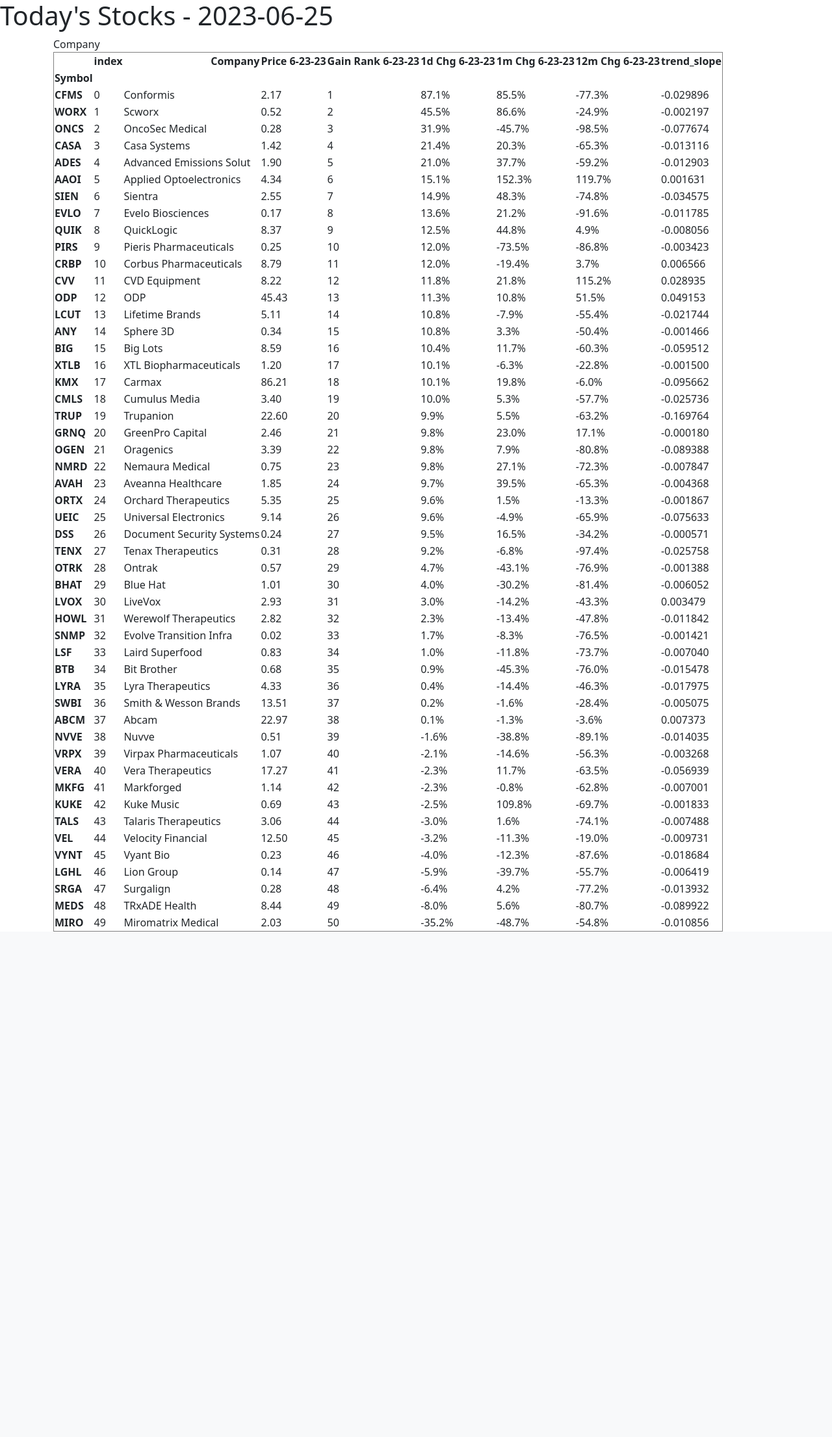
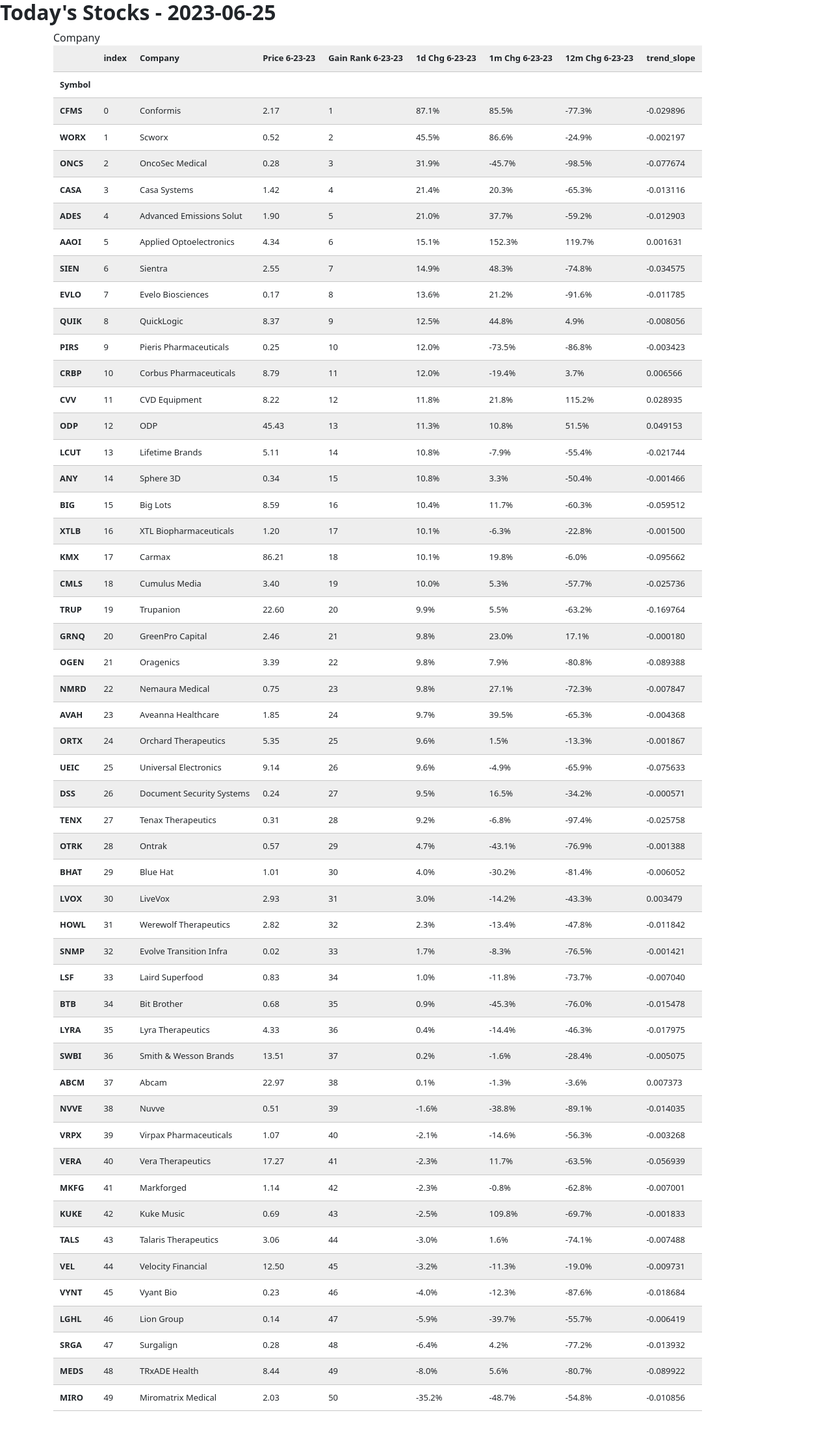
Before and after one commit to Hipsteryoda/flask_stock_visualizer, a Flask app: page /home in a window 1280 px wide. Shown: the part 56-2268 px from the top of the page at 65% size. Before the commit the page ends 1490 px from the top, so only its background shows below. Run offline with Flask 3, Linux system fonts and the light colour scheme; data comes from the database, SQL or seed files in the repository.

Commit message:
pretty-fied the home stock table

```diff
--- a/web/templates/home.html
+++ b/web/templates/home.html
@@ -1,6 +1,38 @@
 <!doctype html>
 <html>
 <head>
+  <style>
+    body            { font-family: "Lucida Sans Unicode", "Lucida Grande", sans-serif;}
+    a, h1, h2       { color: #377ba8; }
+    h1, h2          { margin: 0; }
+    h1              { border-bottom: 2px solid #eee; }
+    h2              { font-size: 1.2em; }
+
+    table.dataframe, .dataframe th, .dataframe td {
+      border: none;
+      border-bottom: 1px solid #C8C8C8;
+      border-collapse: collapse;
+      text-align:left;
+      padding: 10px;
+      margin-bottom: 40px;
+      font-size: 0.9em;
+    }
+
+    .male th {
+        background-color: #add8e6;
+        color: white;
+    }
+
+    .female th {
+        background-color: #77dd77;
+        color: white;
+    }
+
+    tr:nth-child(odd)		{ background-color:#eee; }
+    tr:nth-child(even)	{ background-color:#fff; }
+
+    tr:hover            { background-color: #ffff99;}
+  </style>
     <nav class="navbar navbar-expand-lg bg-body-tertiary">
         <div class="container-fluid">
           <a class="navbar-brand" href="#">Navbar</a>
@@ -33,7 +65,7 @@
 
 </head>
 <body>
-    <h1>Today's Stocks - {{today}}</h1>
+    <h2 style='font-weight: bold'>Today's Stocks - {{today}}</h2>
 
         <div class="container">
             {% for table in tables %}
```
